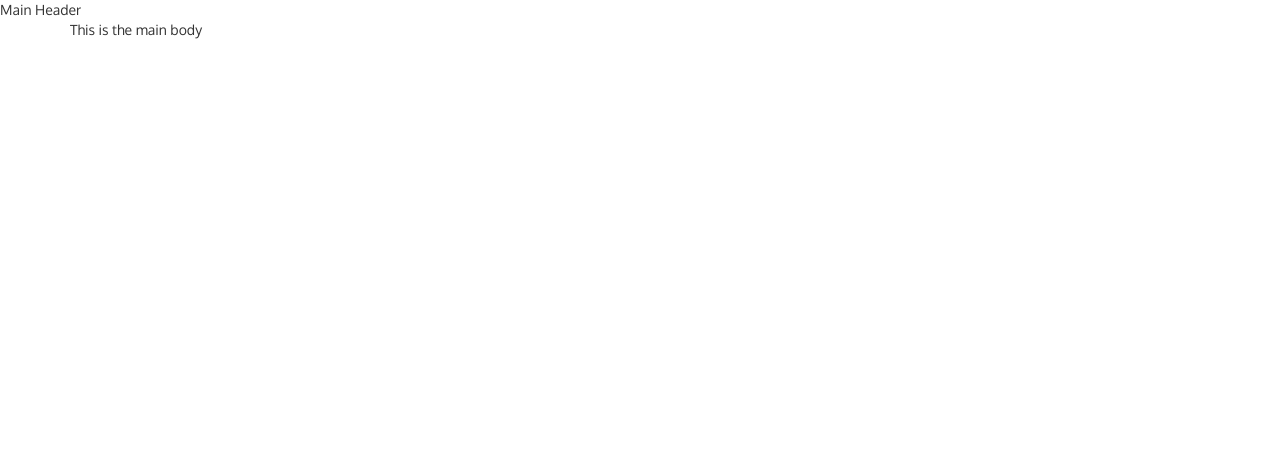
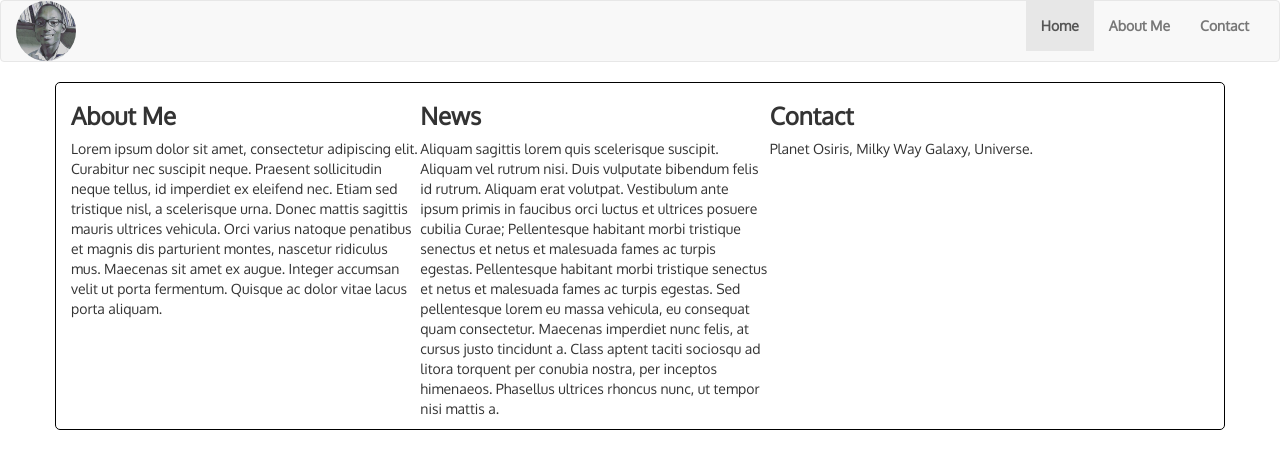
Before and after one commit to KaiserPhemi/andelabs-home-session3, a website: page front-end/app/index.html in a window 1280 px wide. Drawn offline with Linux system fonts and the light colour scheme.

Commit message:
A basic web page

```diff
--- a/front-end/app/css/index.css
+++ b/front-end/app/css/index.css
@@ -1,6 +1,73 @@
 @import url('https://fonts.googleapis.com/css?family=Oxygen');
 
 *{
+	box-sizing: border-box;
 	font-family: 'Oxygen', sans-serif;
 
 }
+
+/*********************************************
+**********************************************
+**Styling for Navigation bar				**
+**											**
+**********************************************/
+.navi-bar{
+	padding-bottom: 0;
+}
+
+.logo{
+	width: 60px;
+	border-radius: 50%;
+	position: relative;
+	padding-bottom: 0;
+}
+
+.main-links{
+	font-weight: bold;
+	color: rgb(0, 0, 0);
+	padding-bottom: 0;
+}
+
+
+/*********************************************
+**********************************************
+**Styling for Navigation page				**
+**											**
+**********************************************/
+
+
+.main-body{
+	border: 1px solid black;
+	border-radius: 5px;
+}
+
+.article-header{
+	font-weight: bold;
+}
+
+
+
+/*********************************************
+**********************************************
+**Styling for mobile devices				**
+**											**
+**********************************************/
+
+/*----Android Devices---*/
+/* Portrait and Landscape */
+@media screen and (max-width: 768px)
+ {
+ 	*{
+		box-sizing: border-box;
+		font-family: 'Oxygen', sans-serif;
+		font-size: 1.1em;
+
+	}
+
+ 	.main-body{
+		border: 1px solid black;
+		border-radius: 5px;
+		margin: 0 10px;
+	}
+
+}
--- a/front-end/app/index.html
+++ b/front-end/app/index.html
@@ -11,13 +11,60 @@
 
 	<body>
 
-		<div>
-			<div class="nav">Main Header</div>
-		</div>
-		<div class="container">
-			<p>This is the main body</p>
-		</div>
-		<div></div>
+		<!--Navigation bar-->
+		<nav class="navbar navbar-default container-fluid navi-bar">
+
+			<!--Logo-->
+			<div>
+          		<a href="index.html">
+            		<img src="img/logo.jpg" class="brand brand-name navbar-left img-responsive logo">
+          		</a>
+        	</div>
+
+        	<!--Collapsible navigation links-->
+	        <span>
+	          <button type="button" class="navbar-toggle" data-toggle="collapse" data-target="#ham-menu" aria-expanded="false">
+	            <!--Creates a Hamburger menu-->
+	            <span class="sr-only">Toggle navigation</span>
+	            <span class="icon-bar"></span>
+	            <span class="icon-bar"></span>
+	            <span class="icon-bar"></span>
+	          </button>
+	        </span>
+
+			<!--Navigation links-->
+			<div class="collapse navbar-collapse main-links">
+				<ul class="nav navbar-nav navbar-right nav-tran upper-links" >
+					<li class="active"><a href="index.html">Home</a></li>
+					<li><a href="#">About Me</a></li>
+					<li><a href="#">Contact</a></li>
+		        </ul>
+        	</div>
+		</nav>
+
+		<!--Main body of page-->
+		<section class="container main-body">
+			<article class="row col-md-4">
+				<h3 class="article-header">About Me</h3>
+				<p>
+					Lorem ipsum dolor sit amet, consectetur adipiscing elit. Curabitur nec suscipit neque. Praesent sollicitudin neque tellus, id imperdiet ex eleifend nec. Etiam sed tristique nisl, a scelerisque urna. Donec mattis sagittis mauris ultrices vehicula. Orci varius natoque penatibus et magnis dis parturient montes, nascetur ridiculus mus. Maecenas sit amet ex augue. Integer accumsan velit ut porta fermentum. Quisque ac dolor vitae lacus porta aliquam.
+				</p>
+			</article>
+
+			<article class="row col-md-4">
+				<h3 class="article-header">News</h3>
+				<p>
+					Aliquam sagittis lorem quis scelerisque suscipit. Aliquam vel rutrum nisi. Duis vulputate bibendum felis id rutrum. Aliquam erat volutpat. Vestibulum ante ipsum primis in faucibus orci luctus et ultrices posuere cubilia Curae; Pellentesque habitant morbi tristique senectus et netus et malesuada fames ac turpis egestas. Pellentesque habitant morbi tristique senectus et netus et malesuada fames ac turpis egestas. Sed pellentesque lorem eu massa vehicula, eu consequat quam consectetur. Maecenas imperdiet nunc felis, at cursus justo tincidunt a. Class aptent taciti sociosqu ad litora torquent per conubia nostra, per inceptos himenaeos. Phasellus ultrices rhoncus nunc, ut tempor nisi mattis a.
+				</p>
+			</article>
+
+			<article class="row col-md-4">
+				<h3 class="article-header">Contact</h3>
+				<p>
+					Planet Osiris, Milky Way Galaxy, Universe.
+				</p>
+			</article>
+		</section>
 
 		<footer></footer>
 
```
Also changed, not shown: andelabs3-q1/app/bin-search.js (+12 -1 lines), front-end/app/img/logo.jpg (added).
